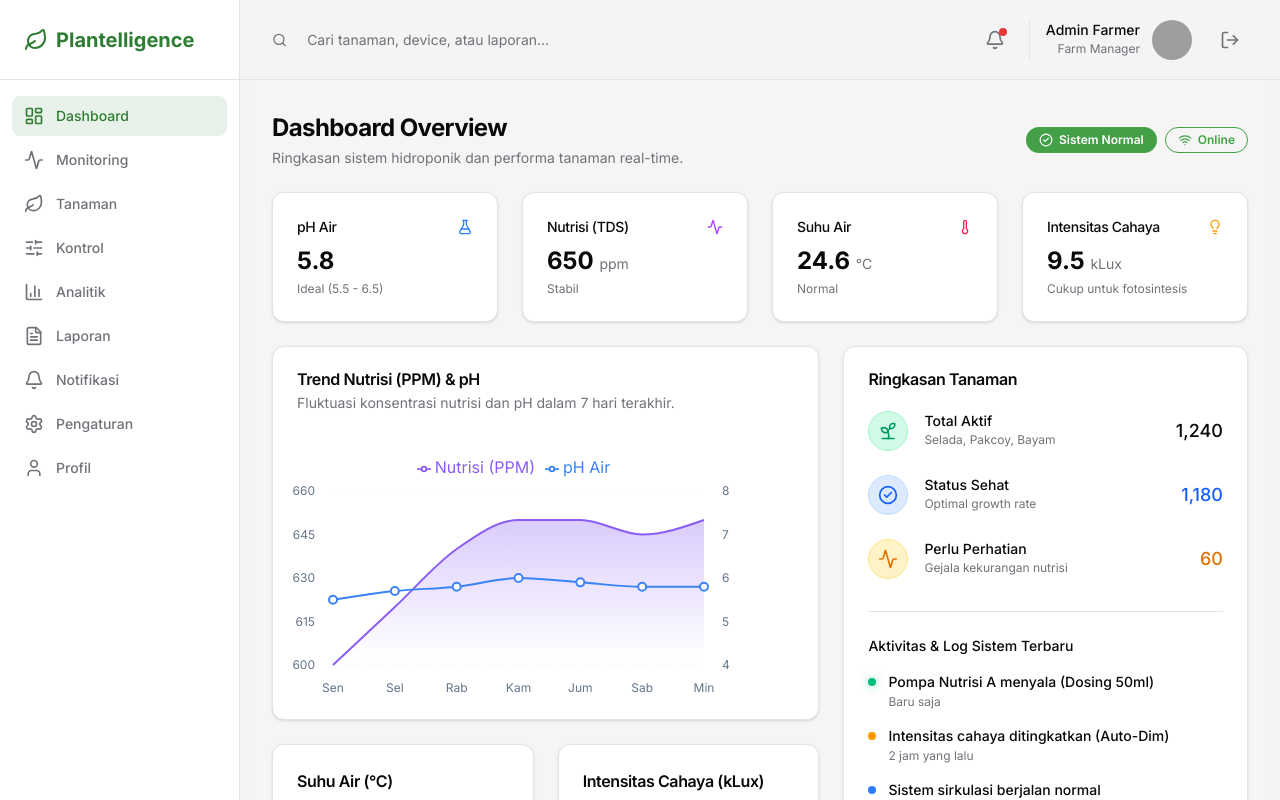
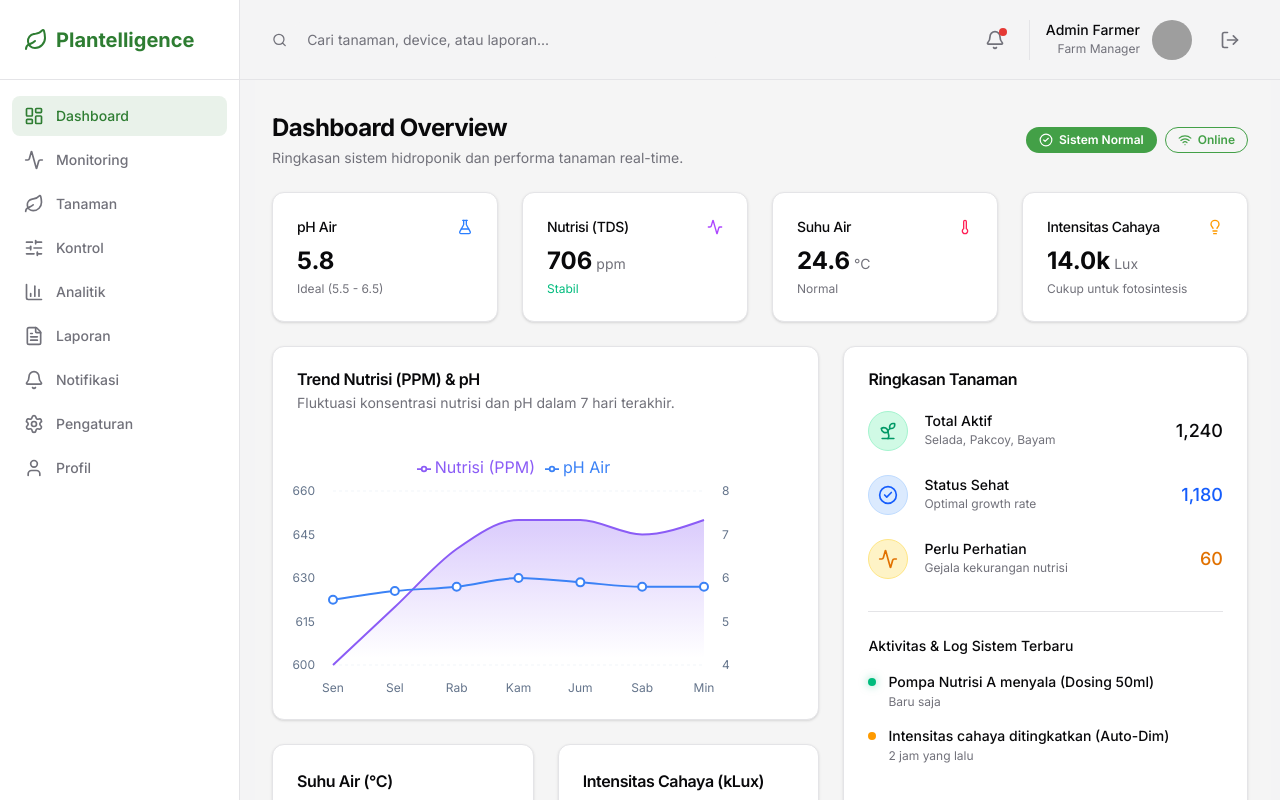
Before and after one commit to frumpfruit/plantelligence, a Next.js app: page / in a window 1280 px wide. Shown: the top 800 px of the page. Built offline with nearby package versions, Linux system fonts and the light colour scheme; grey boxes are pictures that could not be loaded.

Commit message:
feat: synchronize dashboard and monitoring with global SensorProvider

```diff
--- a/src/app/(dashboard)/layout.tsx
+++ b/src/app/(dashboard)/layout.tsx
@@ -5,6 +5,7 @@ import { Sidebar } from "@/components/Sidebar"
 import { Topbar } from "@/components/Topbar"
 import { ScrollToTop } from "@/components/ScrollToTop"
 import { ToastProvider } from "@/components/ToastProvider"
+import { SensorProvider } from "@/components/SensorProvider"
 
 export default function DashboardLayout({
   children,
@@ -15,6 +16,7 @@ export default function DashboardLayout({
 
   return (
     <ToastProvider>
+      <SensorProvider>
         <div className="flex min-h-screen bg-muted/30">
           <Sidebar isOpen={isSidebarOpen} onClose={() => setIsSidebarOpen(false)} />
           <div className="flex-1 lg:pl-[240px]">
@@ -27,6 +29,7 @@ export default function DashboardLayout({
             <ScrollToTop />
           </div>
         </div>
+      </SensorProvider>
     </ToastProvider>
   )
 }
--- a/src/app/(dashboard)/monitoring/page.tsx
+++ b/src/app/(dashboard)/monitoring/page.tsx
@@ -1,64 +1,20 @@
 "use client"
 
-import { useState, useEffect, useCallback } from "react"
 import { Card, CardContent, CardHeader, CardTitle } from "@/components/ui/card"
 import { Badge } from "@/components/ui/badge"
 import { Button } from "@/components/ui/button"
 import { Droplets, Thermometer, Activity, FlaskConical, Wind, Zap, RefreshCw, Loader2 } from "lucide-react"
 import { motion, AnimatePresence } from "framer-motion"
 import { useToast } from "@/components/ToastProvider"
+import { useSensors } from "@/components/SensorProvider"
 
 export default function MonitoringPage() {
-  const [isRefreshing, setIsRefreshing] = useState(false)
+  const { data, isRefreshing, refreshData, lastUpdate } = useSensors()
   const { showToast } = useToast()
-  const [lastUpdate, setLastUpdate] = useState("Just now")
-
-  // Fake sensor data that can "change"
-  const [data, setData] = useState({
-    ph: 5.8,
-    tds: 650,
-    tempWater: 24.6,
-    humidity: 68,
-    tempAir: 28.2,
-    lux: "12.5k"
-  })
-
-  // Function to generate new data
-  const generateNewData = useCallback((quiet = false) => {
-    const newData = {
-      ph: Number((5.5 + Math.random() * 1.0).toFixed(1)), // 5.5 - 6.5
-      tds: Math.floor(600 + Math.random() * 150),       // 600 - 750
-      tempWater: Number((23.0 + Math.random() * 3.0).toFixed(1)), // 23 - 26
-      humidity: Math.floor(60 + Math.random() * 15),     // 60 - 75
-      tempAir: Number((26.0 + Math.random() * 5.0).toFixed(1)),   // 26 - 31
-      lux: (10 + Math.random() * 5).toFixed(1) + "k"     // 10 - 15k
-    }
-    setData(newData)
-    setLastUpdate("Just now")
-    if (!quiet) {
-      showToast("Data sensor diperbarui secara otomatis.", "info")
-    }
-  }, [showToast])
-
-  // Initial load randomization
-  useEffect(() => {
-    generateNewData(true)
-
-    // Auto refresh every 10 seconds
-    const interval = setInterval(() => {
-      generateNewData(false)
-    }, 10000)
-
-    return () => clearInterval(interval)
-  }, [generateNewData])
 
   const handleManualRefresh = () => {
-    setIsRefreshing(true)
-    setTimeout(() => {
-      generateNewData(true)
-      setIsRefreshing(false)
-      showToast("Data sensor diperbarui.", "success")
-    }, 1000)
+    refreshData(false)
+    showToast("Memperbarui data sensor...", "info")
   }
 
   const sensors = [
@@ -76,7 +32,7 @@ export default function MonitoringPage() {
         <div>
           <h1 className="text-2xl font-bold tracking-tight">Monitoring Sensor</h1>
           <p className="text-sm text-muted-foreground mt-1">
-            Data diperbarui secara otomatis setiap 10 detik atau klik tombol refresh.
+            Data disinkronkan secara global dengan Dashboard Utama.
           </p>
         </div>
         <Button
@@ -129,8 +85,7 @@ export default function MonitoringPage() {
                       <motion.div
                         className={`h-full bg-${sensor.color}`}
                         initial={{ width: 0 }}
-                        animate={{ width: `${(Number(String(sensor.val).replace('k', '')) / sensor.max) * (sensor.val.toString().includes('k') ? 1000 : 100) / sensor.max * 100}%` }}
-                        style={{ width: `${(parseFloat(String(sensor.val)) / sensor.max) * 100}%` }}
+                        animate={{ width: `${(parseFloat(String(sensor.val)) / sensor.max) * 100}%` }}
                       />
                     </div>
                     <div className="flex justify-between text-[10px] text-muted-foreground mt-1 font-medium">
--- a/src/app/(dashboard)/page.tsx
+++ b/src/app/(dashboard)/page.tsx
@@ -10,7 +10,8 @@ import {
   CheckCircle2,
   Wifi,
   Sprout,
-  Lightbulb
+  Lightbulb,
+  AlertTriangle
 } from "lucide-react"
 import {
   AreaChart,
@@ -26,6 +27,8 @@ import {
   ResponsiveContainer,
   Legend
 } from "recharts"
+import { motion, AnimatePresence } from "framer-motion"
+import { useSensors } from "@/components/SensorProvider"
 
 const chartData = [
   { name: 'Sen', ph: 5.5, suhu: 24.2, nutrisi: 600, cahaya: 8.5 },
@@ -38,6 +41,11 @@ const chartData = [
 ]
 
 export default function DashboardPage() {
+  const { data, isRefreshing } = useSensors()
+
+  // Determine system status based on sensors
+  const isWarning = data.ph < 5.6 || data.tds < 620 || data.tempAir > 30
+
   return (
     <div className="space-y-6">
       <div className="flex items-center justify-between">
@@ -48,9 +56,9 @@ export default function DashboardPage() {
           </p>
         </div>
         <div className="flex items-center gap-2">
-          <Badge variant="success" className="gap-1.5 py-1 px-3">
-            <CheckCircle2 className="h-3.5 w-3.5" />
-            Sistem Normal
+          <Badge variant={isWarning ? "warning" : "success"} className="gap-1.5 py-1 px-3 transition-colors duration-500">
+            {isWarning ? <AlertTriangle className="h-3.5 w-3.5" /> : <CheckCircle2 className="h-3.5 w-3.5" />}
+            {isWarning ? "Perhatian Sistem" : "Sistem Normal"}
           </Badge>
           <Badge variant="outline" className="gap-1.5 py-1 px-3 border-success text-success">
             <Wifi className="h-3.5 w-3.5" />
@@ -60,52 +68,103 @@ export default function DashboardPage() {
       </div>
 
       <div className="grid gap-6 md:grid-cols-2 lg:grid-cols-4">
-        <Card>
+        {/* pH Card */}
+        <Card className="hover:shadow-md transition-shadow">
           <CardHeader className="flex flex-row items-center justify-between space-y-0 pb-2">
             <CardTitle className="text-sm font-medium">pH Air</CardTitle>
-            <FlaskConical className="h-4 w-4 text-blue-500" />
+            <FlaskConical className={`h-4 w-4 ${data.ph < 5.6 ? 'text-destructive animate-pulse' : 'text-blue-500'}`} />
           </CardHeader>
           <CardContent>
-            <div className="text-2xl font-bold">5.8</div>
-            <p className="text-xs text-muted-foreground mt-1">
-              Ideal (5.5 - 6.5)
+            <div className="text-2xl font-bold">
+              <AnimatePresence mode="wait">
+                <motion.span
+                  key={data.ph}
+                  initial={{ opacity: 0, y: -5 }}
+                  animate={{ opacity: 1, y: 0 }}
+                  exit={{ opacity: 0, y: 5 }}
+                >
+                  {isRefreshing ? "..." : data.ph}
+                </motion.span>
+              </AnimatePresence>
+            </div>
+            <p className={`text-xs mt-1 ${data.ph < 5.6 ? 'text-destructive font-medium' : 'text-muted-foreground'}`}>
+              {data.ph < 5.6 ? "Terlalu Rendah!" : "Ideal (5.5 - 6.5)"}
             </p>
           </CardContent>
         </Card>
 
-        <Card>
+        {/* TDS Card */}
+        <Card className="hover:shadow-md transition-shadow">
           <CardHeader className="flex flex-row items-center justify-between space-y-0 pb-2">
             <CardTitle className="text-sm font-medium">Nutrisi (TDS)</CardTitle>
-            <Activity className="h-4 w-4 text-purple-500" />
+            <Activity className={`h-4 w-4 ${data.tds < 620 ? 'text-destructive animate-pulse' : 'text-purple-500'}`} />
           </CardHeader>
           <CardContent>
-            <div className="text-2xl font-bold">650 <span className="text-sm font-normal text-muted-foreground">ppm</span></div>
-            <p className="text-xs text-muted-foreground mt-1 text-emerald-500 flex items-center gap-1">
-              Stabil
+            <div className="text-2xl font-bold">
+              <AnimatePresence mode="wait">
+                <motion.span
+                  key={data.tds}
+                  initial={{ opacity: 0, y: -5 }}
+                  animate={{ opacity: 1, y: 0 }}
+                  exit={{ opacity: 0, y: 5 }}
+                >
+                  {isRefreshing ? "..." : data.tds}
+                </motion.span>
+              </AnimatePresence>
+              <span className="text-sm font-normal text-muted-foreground ml-1">ppm</span>
+            </div>
+            <p className={`text-xs mt-1 ${data.tds < 620 ? 'text-destructive font-medium' : 'text-emerald-500'}`}>
+              {data.tds < 620 ? "Perlu Tambah Nutrisi" : "Stabil"}
             </p>
           </CardContent>
         </Card>
 
-        <Card>
+        {/* Temp Card */}
+        <Card className="hover:shadow-md transition-shadow">
           <CardHeader className="flex flex-row items-center justify-between space-y-0 pb-2">
             <CardTitle className="text-sm font-medium">Suhu Air</CardTitle>
             <Thermometer className="h-4 w-4 text-rose-500" />
           </CardHeader>
           <CardContent>
-            <div className="text-2xl font-bold">24.6 <span className="text-sm font-normal text-muted-foreground">°C</span></div>
-            <p className="text-xs text-muted-foreground mt-1">
+            <div className="text-2xl font-bold">
+              <AnimatePresence mode="wait">
+                <motion.span
+                  key={data.tempWater}
+                  initial={{ opacity: 0, y: -5 }}
+                  animate={{ opacity: 1, y: 0 }}
+                  exit={{ opacity: 0, y: 5 }}
+                >
+                  {isRefreshing ? "..." : data.tempWater}
+                </motion.span>
+              </AnimatePresence>
+              <span className="text-sm font-normal text-muted-foreground ml-1">°C</span>
+            </div>
+            <p className="text-xs text-muted-foreground mt-1 text-info">
               Normal
             </p>
           </CardContent>
         </Card>
 
-        <Card>
+        {/* Lux Card */}
+        <Card className="hover:shadow-md transition-shadow">
           <CardHeader className="flex flex-row items-center justify-between space-y-0 pb-2">
             <CardTitle className="text-sm font-medium">Intensitas Cahaya</CardTitle>
             <Lightbulb className="h-4 w-4 text-amber-500" />
           </CardHeader>
           <CardContent>
-            <div className="text-2xl font-bold">9.5 <span className="text-sm font-normal text-muted-foreground">kLux</span></div>
+            <div className="text-2xl font-bold">
+              <AnimatePresence mode="wait">
+                <motion.span
+                  key={data.lux}
+                  initial={{ opacity: 0, y: -5 }}
+                  animate={{ opacity: 1, y: 0 }}
+                  exit={{ opacity: 0, y: 5 }}
+                >
+                  {isRefreshing ? "..." : data.lux}
+                </motion.span>
+              </AnimatePresence>
+              <span className="text-sm font-normal text-muted-foreground ml-1">Lux</span>
+            </div>
             <p className="text-xs text-muted-foreground mt-1">
               Cukup untuk fotosintesis
             </p>
@@ -231,6 +290,20 @@ export default function DashboardPage() {
             <div className="mt-8 pt-6 border-t">
               <h4 className="text-sm font-medium mb-4">Aktivitas & Log Sistem Terbaru</h4>
               <div className="space-y-4">
+                <AnimatePresence mode="popLayout">
+                  {isWarning && (
+                    <motion.div
+                      initial={{ opacity: 0, x: -10 }}
+                      animate={{ opacity: 1, x: 0 }}
+                      className="flex items-start gap-3"
+                    >
+                      <span className="flex h-2 w-2 rounded-full bg-destructive mt-1.5 shadow-[0_0_8px_rgba(239,68,68,0.5)] animate-pulse" />
+                      <div>
+                        <p className="text-sm font-medium text-destructive">Peringatan: Kualitas air di luar batas normal!</p>
+                        <p className="text-xs text-muted-foreground mt-0.5">Baru saja</p>
+                      </div>
+                    </motion.div>
+                  )}
                   <div className="flex items-start gap-3">
                     <span className="flex h-2 w-2 rounded-full bg-emerald-500 mt-1.5 shadow-[0_0_8px_rgba(16,185,129,0.5)]" />
                     <div>
@@ -245,13 +318,7 @@ export default function DashboardPage() {
                       <p className="text-xs text-muted-foreground mt-0.5">2 jam yang lalu</p>
                     </div>
                   </div>
-                <div className="flex items-start gap-3">
-                  <span className="flex h-2 w-2 rounded-full bg-blue-500 mt-1.5" />
-                  <div>
-                    <p className="text-sm font-medium">Sistem sirkulasi berjalan normal</p>
-                    <p className="text-xs text-muted-foreground mt-0.5">5 jam yang lalu</p>
-                  </div>
-                </div>
+                </AnimatePresence>
               </div>
             </div>
           </CardContent>
--- /dev/null
+++ b/src/components/SensorProvider.tsx
@@ -0,0 +1,80 @@
+"use client"
+
+import React, { createContext, useContext, useState, useEffect, useCallback, ReactNode } from "react"
+
+interface SensorData {
+  ph: number
+  tds: number
+  tempWater: number
+  humidity: number
+  tempAir: number
+  lux: string
+}
+
+interface SensorContextType {
+  data: SensorData
+  isRefreshing: boolean
+  refreshData: (quiet?: boolean) => void
+  lastUpdate: string
+}
+
+const SensorContext = createContext<SensorContextType | undefined>(undefined)
+
+export function SensorProvider({ children }: { children: ReactNode }) {
+  const [isRefreshing, setIsRefreshing] = useState(false)
+  const [lastUpdate, setLastUpdate] = useState("Just now")
+  const [data, setData] = useState<SensorData>({
+    ph: 5.8,
+    tds: 650,
+    tempWater: 24.6,
+    humidity: 68,
+    tempAir: 28.2,
+    lux: "12.5k"
+  })
+
+  const generateNewData = useCallback(() => {
+    const newData = {
+      ph: Number((5.5 + Math.random() * 1.0).toFixed(1)),
+      tds: Math.floor(600 + Math.random() * 150),
+      tempWater: Number((23.0 + Math.random() * 3.0).toFixed(1)),
+      humidity: Math.floor(60 + Math.random() * 15),
+      tempAir: Number((26.0 + Math.random() * 5.0).toFixed(1)),
+      lux: (10 + Math.random() * 5).toFixed(1) + "k"
+    }
+    setData(newData)
+    setLastUpdate("Just now")
+  }, [])
+
+  const refreshData = useCallback((quiet = false) => {
+    if (!quiet) setIsRefreshing(true)
+
+    // Simulate delay
+    setTimeout(() => {
+      generateNewData()
+      if (!quiet) setIsRefreshing(false)
+    }, quiet ? 0 : 1200)
+  }, [generateNewData])
+
+  // Initial randomization and auto-refresh
+  useEffect(() => {
+    generateNewData()
+    const interval = setInterval(() => {
+      refreshData(true)
+    }, 10000)
+    return () => clearInterval(interval)
+  }, [generateNewData, refreshData])
+
+  return (
+    <SensorContext.Provider value={{ data, isRefreshing, refreshData, lastUpdate }}>
+      {children}
+    </SensorContext.Provider>
+  )
+}
+
+export function useSensors() {
+  const context = useContext(SensorContext)
+  if (context === undefined) {
+    throw new Error("useSensors must be used within a SensorProvider")
+  }
+  return context
+}
```
Lines whose indentation alone changed are shown as unchanged.
